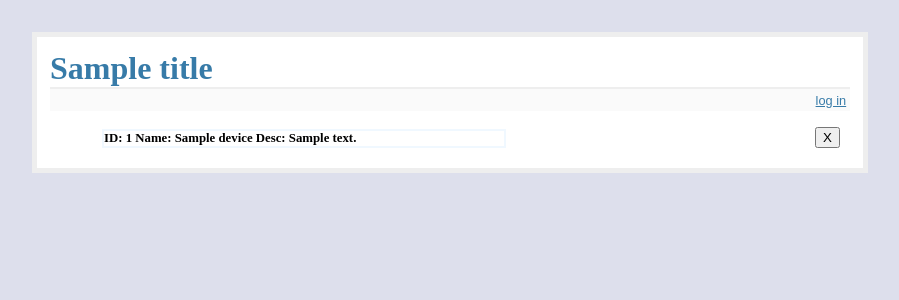
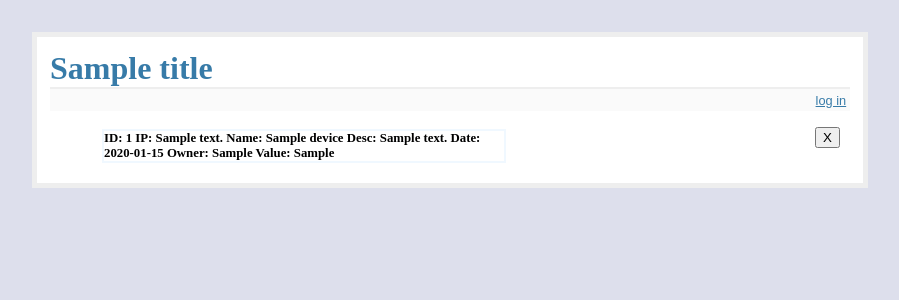
Before and after one commit to benjithompson/IoTI, a Flask app: template ioti/templates/show_devices.html in a window 1280 px wide. Shown: the top 300 px of the page, without its empty margins (190-1089 px from the left). Run offline with Flask 2, Linux system fonts and the light colour scheme; tables that the repository leaves empty hold one stand-in row (values such as "Sample post"); the template is opened without the code that fills it: values that come from a table or form of the project are taken from there, most other values are stand-ins (such as "Sample title", 1, 10 or a date in 2020).

Commit message:
added ip, date, owner, value fields

```diff
--- a/ioti/ioti.py
+++ b/ioti/ioti.py
@@ -29,7 +29,7 @@ class Device(db.Model):
     desc = db.Column(db.String(120), unique=False)
     date_added = db.Column(db.String(20), unique=False)
     owner = db.Column(db.String(20), unique=False)
-    curr_value = db.Column(db.String(30), unique=False)
+    val = db.Column(db.String(30), unique=False)
 
     # past_data = db.Column(db.relationship('Data', backref='device', lazy='dynamic'))
 
@@ -54,11 +54,11 @@ class DeviceSchema(Schema):
     desc = fields.Str()
     date_added = fields.DateTime()
     owner = fields.Str()
-    curr_value = fields.Int()
+    val = fields.Int()
 
     def format_device(self, device):
-        return "id: {}, ip: {}, name: {}, desc: {}, date_added: {}, owner: {}, Curr_value: {}".format(
-                device.id, device.ipaddress, device.name, device.desc, device.date_added, device.owner, device.curr_value)
+        return "id: {}, ip: {}, name: {}, desc: {}, date_added: {}, owner: {}, val: {}".format(
+               device.id, device.ipaddress, device.name, device.desc, device.date_added, device.owner, device.val)
 
 device_schema = DeviceSchema()
 devices_schema = DeviceSchema(many=True)
@@ -142,9 +142,19 @@ def add_device():
         abort(401)
     name = request.form['name']
     desc = request.form['desc']
+    ipaddress = request.form['ipaddress']
+    date_added = request.form['date_added']
+    owner = request.form['owner']
+    val = request.form['val']
+
     print('name: \'{}\', desc: \'{}\''.format(name, desc, file=sys.stdout))
     if request.form['name'] != '' or request.form['desc'] != '':
-        device = Device(name=name, desc=desc)
+        device = Device(name=name,
+                        desc=desc,
+                        ipaddress=ipaddress,
+                        date_added=date_added,
+                        owner=owner,
+                        val=val) #historic data table at some point
         db.session.add(device)
         db.session.commit()
         flash('New entry was successfully posted')
@@ -167,4 +177,5 @@ def remove_device():
 
 if __name__ == '__main__':
     db.create_all()
+    db.session.commit()
     app.run(debug=True, port=5000)
--- a/ioti/templates/show_devices.html
+++ b/ioti/templates/show_devices.html
@@ -7,16 +7,33 @@
         <dt>Name:
         <dd><input type=text size=30 name=name>
         <dt>Desc:
-        <dd><textarea name=desc rows=1 cols=40></textarea>
+        <dd><input type=text size=30 name=desc>
+        <dt>IP:
+        <dd><input type=text size=30 name=ipaddress>
+        <dt>Date:
+        <dd><input type=date size=30 name=date_added>
+        <dt>Owner:
+        <dd><input type=text size=30 name=owner>
+        <dt>Value:
+        <dd><input type=text size=10 name=val>
+
         <dd><input type=submit value=Submit>
       </dl>
     </form>
   {% endif %}
+
   <div class=devices>
     <ul>
     {% for device in devices %}
       <div class=device>
-      <li><h3>ID: {{ device.id }} Name: {{ device.name }} Desc: {{ device.desc|safe }}</h3>
+      <li><h3>ID: {{ device.id }}
+              IP: {{ device.ipaddress}}
+              Name: {{ device.name|safe }}
+              Desc: {{ device.desc|safe }}
+              Date: {{ device.date_added}}
+              Owner: {{ device.owner}}
+              Value: {{ device.val}}</h3>
+
         <form action="{{ url_for('remove_device') }}" method=post class=remove-device></li>
       <div class="btn-remove-device">
         <button name="id" value="{{device.id}}" type="submit">X</button>
```
